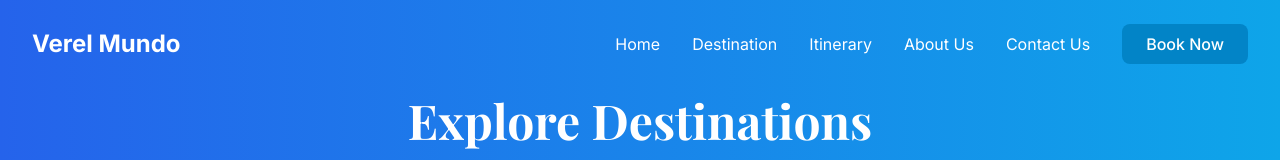
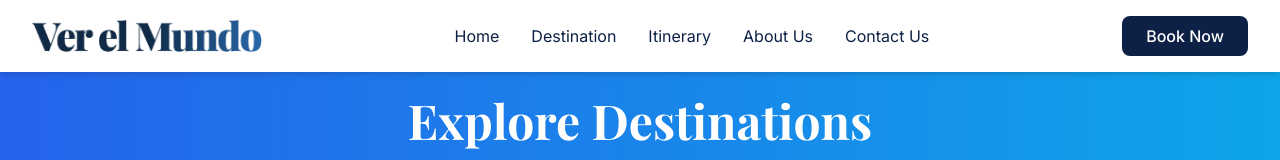
Before and after one commit to Ruks5/Travel_Planner_AlxCapstone_Project, a React (Vite) app: page /destinations in a window 1280 px wide. Shown: the top 160 px of the page. Built offline with nearby package versions, Linux system fonts and the light colour scheme; no server answers.

Commit message:
Updated destination cards, hero, navbar, and popular destinations components

```diff
--- a/src/components/DestinationCard.jsx
+++ b/src/components/DestinationCard.jsx
@@ -6,7 +6,7 @@ const DestinationCard = ({ destination }) => {
 
   return (
     <Link to={`/destination/${id}`}>
-      <div className="group relative overflow-hidden rounded-2xl shadow-lg card-hover h-80">
+      <div className="group relative overflow-hidden rounded-2xl shadow-lg card-hover h-[60vh]">
         <img
           src={image}
           alt={name}
--- a/src/components/Hero.jsx
+++ b/src/components/Hero.jsx
@@ -1,6 +1,7 @@
 import React from 'react';
 import SearchBar from './SearchBar';
 import HeroImage from '../assets/Hero Image.png';
+
 
 const Hero = () => {
   return (
@@ -32,7 +33,7 @@ const Hero = () => {
         <SearchBar />
       </div>
 
-      <div className="absolute bottom-8 center-1/2 transform -translate-x-1/2 animate-bounce">
+      <div className="absolute bottom-8 -1/2 transform -translate-x-1/2 animate-bounce">
         <svg
           className="w-8 h-8 text-white"
           fill="none"
--- a/src/components/Navbar.jsx
+++ b/src/components/Navbar.jsx
@@ -1,5 +1,6 @@
 import React, { useState } from 'react';
 import { Link } from 'react-router-dom';
+import VerElMundo from "../assets/VerElMundo.png";
 
 const Navbar = () => {
   const [isMenuOpen, setIsMenuOpen] = useState(false);
@@ -9,37 +10,48 @@ const Navbar = () => {
   };
 
   return (
-    <nav className="absolute top-0 left-0 right-0 z-50 bg-transparent">
+    <nav className="fixed top-0 left-0 right-0 z-50 bg-white shadow-md">
       <div className="max-w-7xl mx-auto px-4 sm:px-6 lg:px-8">
-        <div className="flex justify-between items-center py-6">
-          <Link to="/" className="text-2xl font-bold text-white">
-            Verel Mundo
+        <div className="flex justify-between items-center py-4">
+          {/* Left: Logo */}
+          <Link to="/" className="flex items-center">
+            <img
+              src={VerElMundo}
+              alt="Ver El Mundo"
+              className="h-8 w-auto"
+            />
           </Link>
 
-          <div className="hidden md:flex items-center space-x-8">
-            <Link to="/" className="text-white hover:text-sky-200 transition-colors">
+          {/* Middle: Nav Links */}
+          <div className="hidden md:flex flex-1 justify-center items-center space-x-8">
+            <Link to="/" className="text-[#0c2145] hover:text-sky-600 transition-colors">
               Home
             </Link>
-            <Link to="/destinations" className="text-white hover:text-sky-200 transition-colors">
+            <Link to="/destinations" className="text-[#0c2145] hover:text-sky-600 transition-colors">
               Destination
             </Link>
-            <Link to="/itinerary" className="text-white hover:text-sky-200 transition-colors">
+            <Link to="/itinerary" className="text-[#0c2145] hover:text-sky-600 transition-colors">
               Itinerary
             </Link>
-            <Link to="/about" className="text-white hover:text-sky-200 transition-colors">
+            <Link to="/about" className="text-[#0c2145] hover:text-sky-600 transition-colors">
               About Us
             </Link>
-            <Link to="/contact" className="text-white hover:text-sky-200 transition-colors">
+            <Link to="/contact" className="text-[#0c2145] hover:text-sky-600 transition-colors">
               Contact Us
             </Link>
-            <button className="bg-sky-600 hover:bg-sky-700 text-white px-6 py-2 rounded-lg transition-colors font-medium">
+          </div>
+
+          {/* Right: Book Button */}
+          <div className="hidden md:flex items-center">
+            <button className="bg-[#0c2145] hover:bg-sky-700 text-white px-6 py-2 rounded-lg transition-colors font-medium">
               Book Now
             </button>
           </div>
 
+          {/* Mobile Menu Button */}
           <button
             onClick={toggleMenu}
-            className="md:hidden text-white focus:outline-none"
+            className="md:hidden text-[#0c2145] focus:outline-none"
           >
             <svg
               className="w-6 h-6"
@@ -66,44 +78,45 @@ const Navbar = () => {
           </button>
         </div>
 
+        {/* Mobile Menu */}
         {isMenuOpen && (
           <div className="md:hidden bg-white rounded-lg shadow-lg py-4 px-4 mb-4">
             <Link
               to="/"
-              className="block py-2 text-gray-800 hover:text-sky-600 transition-colors"
+              className="block py-2 text-[#0c2145] hover:text-sky-600 transition-colors"
               onClick={toggleMenu}
             >
               Home
             </Link>
             <Link
               to="/destinations"
-              className="block py-2 text-gray-800 hover:text-sky-600 transition-colors"
+              className="block py-2 text-[#0c2145] hover:text-sky-600 transition-colors"
               onClick={toggleMenu}
             >
               Destination
             </Link>
             <Link
               to="/itinerary"
-              className="block py-2 text-gray-800 hover:text-sky-600 transition-colors"
+              className="block py-2 text-[#0c2145] hover:text-sky-600 transition-colors"
               onClick={toggleMenu}
             >
               Itinerary
             </Link>
             <Link
               to="/about"
-              className="block py-2 text-gray-800 hover:text-sky-600 transition-colors"
+              className="block py-2 text-[#0c2145] hover:text-sky-600 transition-colors"
               onClick={toggleMenu}
             >
               About Us
             </Link>
             <Link
               to="/contact"
-              className="block py-2 text-gray-800 hover:text-sky-600 transition-colors"
+              className="block py-2 text-[#0c2145] hover:text-sky-600 transition-colors"
               onClick={toggleMenu}
             >
               Contact Us
             </Link>
-            <button className="w-full mt-4 bg-sky-600 hover:bg-sky-700 text-white px-6 py-2 rounded-lg transition-colors font-medium">
+            <button className="w-full mt-4 bg-[#0c2145] hover:bg-sky-700 text-white px-6 py-2 rounded-lg transition-colors font-medium">
               Book Now
             </button>
           </div>
--- a/src/components/PopularDestinations.jsx
+++ b/src/components/PopularDestinations.jsx
@@ -34,7 +34,7 @@ const PopularDestinations = () => {
   ];
 
   return (
-    <section className="py-20 px-4 bg-gray-50">
+    <section className="py-20 px-4 bg-white">
       <div className="max-w-7xl mx-auto">
         <div className="text-center mb-12">
           <h2 className="text-4xl md:text-5xl font-semibold mb-4">
```
